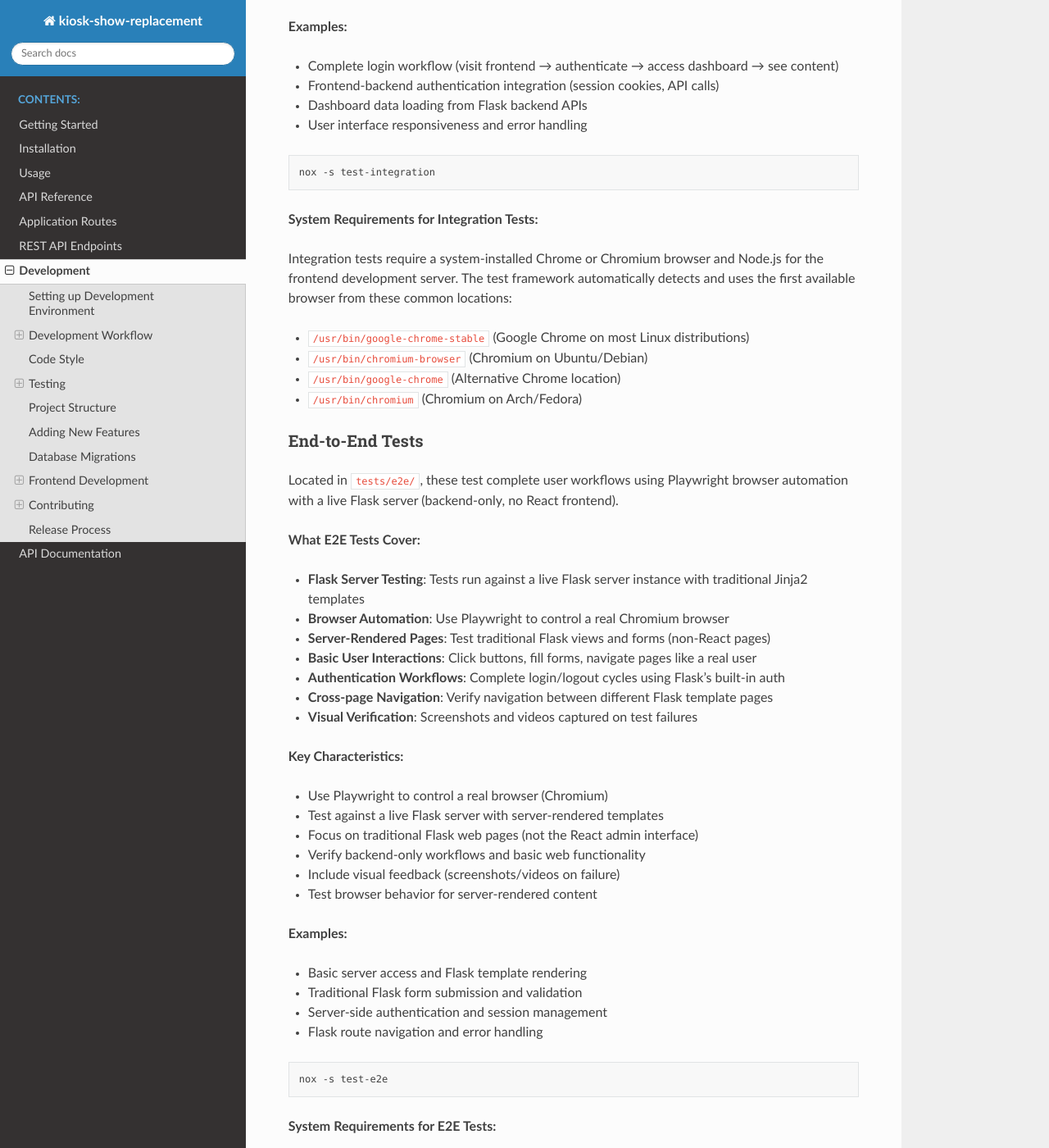
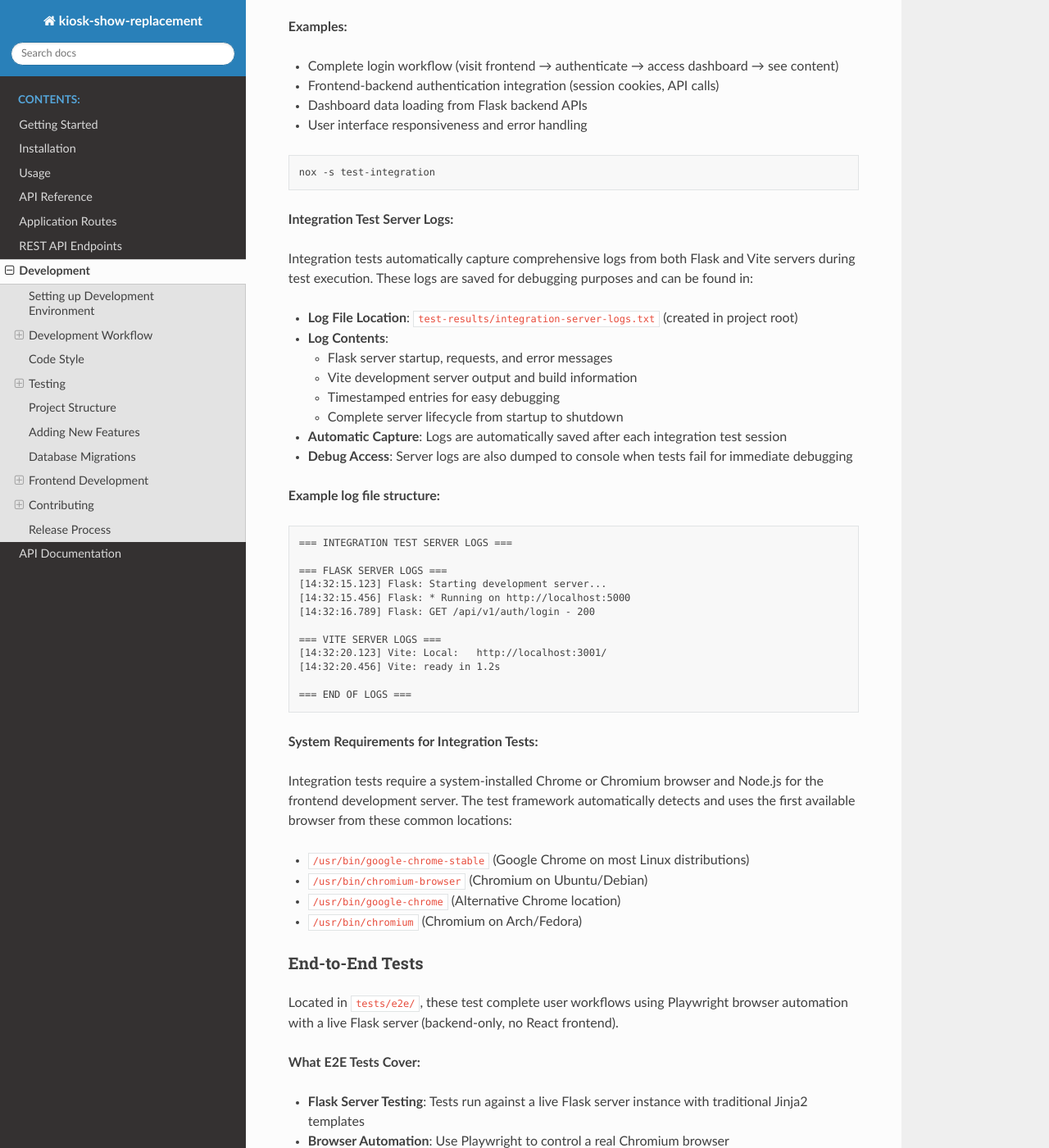
Before and after one commit to jantman/kiosk-show-replacement, a Sphinx documentation site: the page built from docs/development.rst, in a window 1280 px wide and 1400 px high, scrolled down 3159 px. Shown: the whole window at 82% size. Built offline with Sphinx 7.4.7 and the Read the Docs theme 3.1.0, drawn with Linux system fonts in a browser that asks for light colours; some of the changed text lies outside the part shown.

Commit message:
copilot / claude sonnet 4 - milestone 11 - more work on testing and enhance test logging

```diff
--- a/docs/development.rst
+++ b/docs/development.rst
@@ -164,6 +164,38 @@ Located in ``tests/integration/``, these test the complete React frontend + Flas
 
    nox -s test-integration
 
+**Integration Test Server Logs:**
+
+Integration tests automatically capture comprehensive logs from both Flask and Vite servers during test execution. These logs are saved for debugging purposes and can be found in:
+
+* **Log File Location**: ``test-results/integration-server-logs.txt`` (created in project root)
+* **Log Contents**:
+
+  - Flask server startup, requests, and error messages
+  - Vite development server output and build information
+  - Timestamped entries for easy debugging
+  - Complete server lifecycle from startup to shutdown
+
+* **Automatic Capture**: Logs are automatically saved after each integration test session
+* **Debug Access**: Server logs are also dumped to console when tests fail for immediate debugging
+
+**Example log file structure:**
+
+.. code-block:: text
+
+   === INTEGRATION TEST SERVER LOGS ===
+
+   === FLASK SERVER LOGS ===
+   [14:32:15.123] Flask: Starting development server...
+   [14:32:15.456] Flask: * Running on http://localhost:5000
+   [14:32:16.789] Flask: GET /api/v1/auth/login - 200
+
+   === VITE SERVER LOGS ===
+   [14:32:20.123] Vite: Local:   http://localhost:3001/
+   [14:32:20.456] Vite: ready in 1.2s
+
+   === END OF LOGS ===
+
 **System Requirements for Integration Tests:**
 
 Integration tests require a system-installed Chrome or Chromium browser and Node.js for the frontend development server. The test framework automatically detects and uses the first available browser from these common locations:
@@ -257,6 +289,35 @@ For development and debugging, you can run tests with a visible browser:
 
    # Or run specific tests
    nox -s test-e2e -- --headed -k "test_login"
+
+**Debugging Integration Test Failures:**
+
+When integration tests fail, several debugging resources are automatically generated:
+
+1. **Server Logs**: Check ``test-results/integration-server-logs.txt`` for detailed Flask and Vite server output
+2. **Screenshots**: Failed tests capture screenshots in ``test-results/`` directory
+3. **Console Output**: Server logs are also dumped to the terminal on test failures
+4. **Real-time Debugging**: Run tests with ``-s`` flag to see live server output
+
+**Common Integration Test Issues:**
+
+* **Server Startup Failures**: Check server logs for port conflicts or missing dependencies
+* **Authentication Issues**: Look for API authentication errors in Flask logs
+* **Frontend Build Issues**: Check Vite logs for compilation errors or missing assets
+* **Network Timeouts**: Increase timeouts or check server health in logs
+
+**Example debugging workflow:**
+
+.. code-block:: bash
+
+   # Run integration tests with verbose output
+   nox -s test-integration -- -s -v
+
+   # If tests fail, check the server logs
+   cat test-results/integration-server-logs.txt
+
+   # Run specific test for focused debugging
+   nox -s test-integration -- -k "test_user_login" -s
 
 Test Configuration
 ~~~~~~~~~~~~~~~~~~
```
Also changed, not shown: docs/BROWSER_TESTING_PLAN.md (deleted, +0 -251 lines), docs/progress-tracking.md (+34 -39 lines), .github/copilot-instructions.md, 4 other files.
